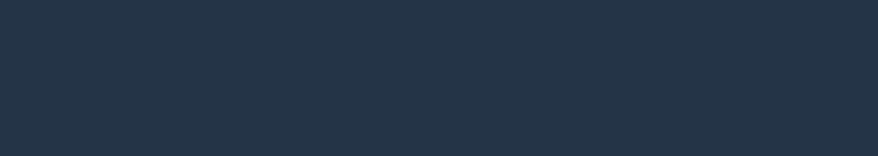
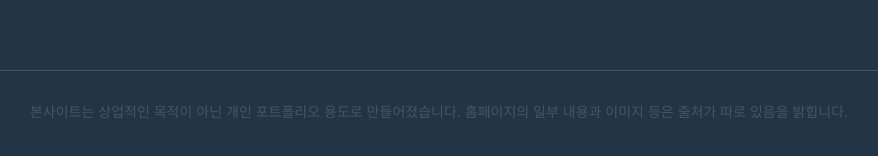
Before and after one commit to qorbaxk/Twitter, a React (Create React App) app: page / in a window 1280 px wide. Shown: the part 760-916 px from the top of the page, without its empty margins (201-1079 px from the left). Before the commit the page ends 800 px from the top, so only its background shows below. Built offline with nearby package versions, Linux system fonts and the light colour scheme; no server answers.

Commit message:
2.9 버그 수정 및 footer 추가

```diff
--- a/public/index.html
+++ b/public/index.html
@@ -9,35 +9,41 @@
       name="description"
       content="Web site created using create-react-app"
     />
-    <link rel="apple-touch-icon" href="%PUBLIC_URL%/logo192.png" />
-    <!--
-      manifest.json provides metadata used when your web app is installed on a
-      user's mobile device or desktop. See https://developers.google.com/web/fundamentals/web-app-manifest/
-    -->
+
+    <!-- 제목 설정 -->
+    <meta name="title" property="og:title" content="트위터 로그인 / 트위터" />
+
+    <!-- 설명문 설정 -->
+    <meta
+      name="description"
+      property="og:description"
+      content="여기를 눌러 트위터를 확인하세요."
+    />
+
+    <!-- 이미지 설정 -->
+    <meta
+      name="image"
+      property="og:image"
+      content="%PUBLIC_URL%/linklogo.jpg"
+    />
+
+    <!-- URL 설정 -->
+    <meta
+      name="url"
+      property="og:url"
+      content="https://qorbaxk-twitter.netlify.app/"
+    />
+
+    <!-- 언어 설정 -->
+    <meta property="og:locale" content="ko_KR" />
+
     <link rel="manifest" href="%PUBLIC_URL%/manifest.json" />
-    <!--
-      Notice the use of %PUBLIC_URL% in the tags above.
-      It will be replaced with the URL of the `public` folder during the build.
-      Only files inside the `public` folder can be referenced from the HTML.
 
-      Unlike "/favicon.ico" or "favicon.ico", "%PUBLIC_URL%/favicon.ico" will
-      work correctly both with client-side routing and a non-root public URL.
-      Learn how to configure a non-root public URL by running `npm run build`.
-    -->
     <title>트위터</title>
   </head>
+
   <body>
     <noscript>You need to enable JavaScript to run this app.</noscript>
     <div id="root"></div>
-    <!--
-      This HTML file is a template.
-      If you open it directly in the browser, you will see an empty page.
-
-      You can add webfonts, meta tags, or analytics to this file.
-      The build step will place the bundled scripts into the <body> tag.
-
-      To begin the development, run `npm start` or `yarn start`.
-      To create a production bundle, use `npm run build` or `yarn build`.
-    -->
   </body>
 </html>
--- a/src/components/App.js
+++ b/src/components/App.js
@@ -2,6 +2,7 @@ import React, { useEffect, useState } from "react";
 import AppRouter from "components/Router";
 import { authService } from "fBase";
 import { getAuth, onAuthStateChanged, updateProfile } from "firebase/auth";
+import Footer from "./Footer";
 
 function App() {
   //유저의 로그인 여부
@@ -53,11 +54,14 @@ function App() {
   return (
     <div>
       {init ? (
-        <AppRouter
-          isLoggedIn={isLoggedIn}
-          userObj={userObj}
-          refreshUser={refreshUser}
-        />
+        <>
+          <AppRouter
+            isLoggedIn={isLoggedIn}
+            userObj={userObj}
+            refreshUser={refreshUser}
+          />
+          <Footer />
+        </>
       ) : (
         "로딩중..."
       )}
--- /dev/null
+++ b/src/components/Footer.js
@@ -0,0 +1,12 @@
+import React from "react";
+
+const Footer = () => {
+  return (
+    <div className="footer">
+      본사이트는 상업적인 목적이 아닌 개인 포트폴리오 용도로 만들어졌습니다.
+      홈페이지의 일부 내용과 이미지 등은 출처가 따로 있음을 밝힙니다.
+    </div>
+  );
+};
+
+export default Footer;
--- a/src/components/Router.js
+++ b/src/components/Router.js
@@ -11,6 +11,9 @@ const AppRouter = ({ refreshUser, isLoggedIn, userObj }) => {
       style={{
         maxWidth: 890,
         width: "100%",
+        height: "auto",
+        minHeight: "100%",
+        paddingBottom:"50px",
         margin: "0 auto",
         display: "block",
         justifyContent: "center",
--- a/src/components/Tweet.js
+++ b/src/components/Tweet.js
@@ -69,7 +69,12 @@ const Tweet = ({ tweetObj, isOwner }) => {
         <>
           <div className="tweet_name">
             <div>
-              {tweetObj.creatorImg && (
+              {tweetObj.creatorImg === null ? (
+                <img
+                  src="https://pbs.twimg.com/media/CmpIszlVMAAK1MK.jpg:large"
+                  id="tweet_stamp"
+                />
+              ) : (
                 <img src={tweetObj.creatorImg} id="tweet_stamp" />
               )}
             </div>
--- a/src/components/TweetFactory.js
+++ b/src/components/TweetFactory.js
@@ -13,9 +13,11 @@ const TweetFactory = ({ userObj }) => {
 
   //작성한 트윗 DB에 저장
   const onSubmit = async (event) => {
-    if (tweet === "") {
+    //텍스트 및 사진이 둘다 없으면 트윗 안 됨
+    if (tweet === "" && attachment === "") {
       return;
     }
+
     event.preventDefault();
 
     try {
--- a/src/routes/Profile.js
+++ b/src/routes/Profile.js
@@ -44,6 +44,15 @@ const Profile = ({ refreshUser, userObj }) => {
     e.preventDefault();
     let profilePhotoUrl = "";
 
+    //닉네임 변경됐을 때
+    if (userObj.displayName !== newDisplayName) {
+      await updateProfile(authService.currentUser, {
+        displayName: newDisplayName,
+      });
+      refreshUser();
+    }
+
+    //사진 변경됐을 때
     if (userObj.photoURL !== newProfilePhoto) {
       const profilePhotoRef = ref(storageService, `${userObj.uid}/${v4()}`);
       const response = await uploadString(
@@ -55,12 +64,6 @@ const Profile = ({ refreshUser, userObj }) => {
 
       await updateProfile(authService.currentUser, {
         photoURL: profilePhotoUrl,
-      });
-      refreshUser();
-    }
-    if (userObj.displayName !== newDisplayName) {
-      await updateProfile(authService.currentUser, {
-        displayName: newDisplayName,
       });
       refreshUser();
     }
--- a/src/styles.css
+++ b/src/styles.css
@@ -328,3 +328,19 @@ form {
   font-size: 12px;
   text-decoration: underline;
 }
+
+
+/*footer*/
+.footer{
+  text-align: center;
+  line-height: 1.5;
+  margin-top: 30px;
+  margin-bottom: 30px;
+  color: #495462;
+  border-top: 1px solid #495462;
+  padding-top: 30px;
+  height: 50px;
+  position: relative;
+  transform:translateY(-100%);
+  bottom: 0;
+}
```
Also changed, not shown: public/linklogo.jpg (added), public/manifest.json.
